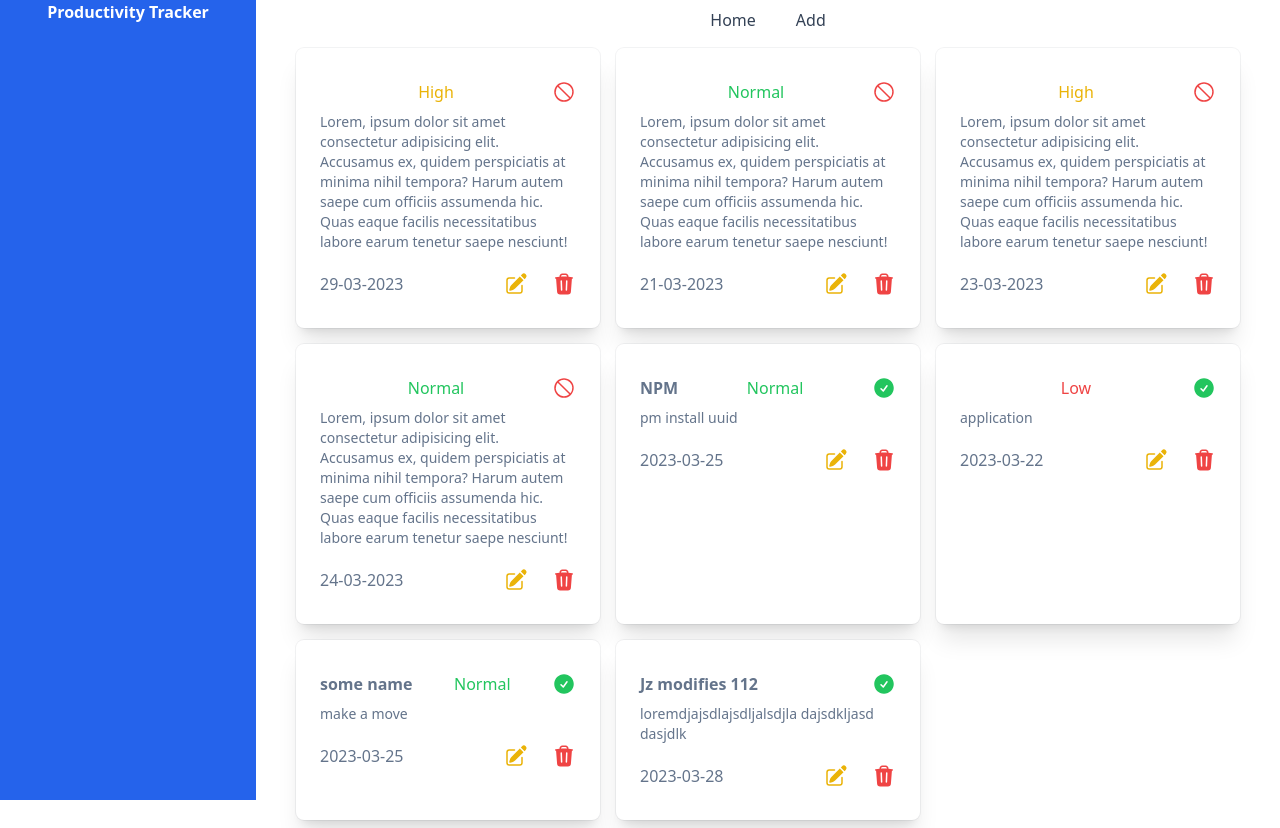
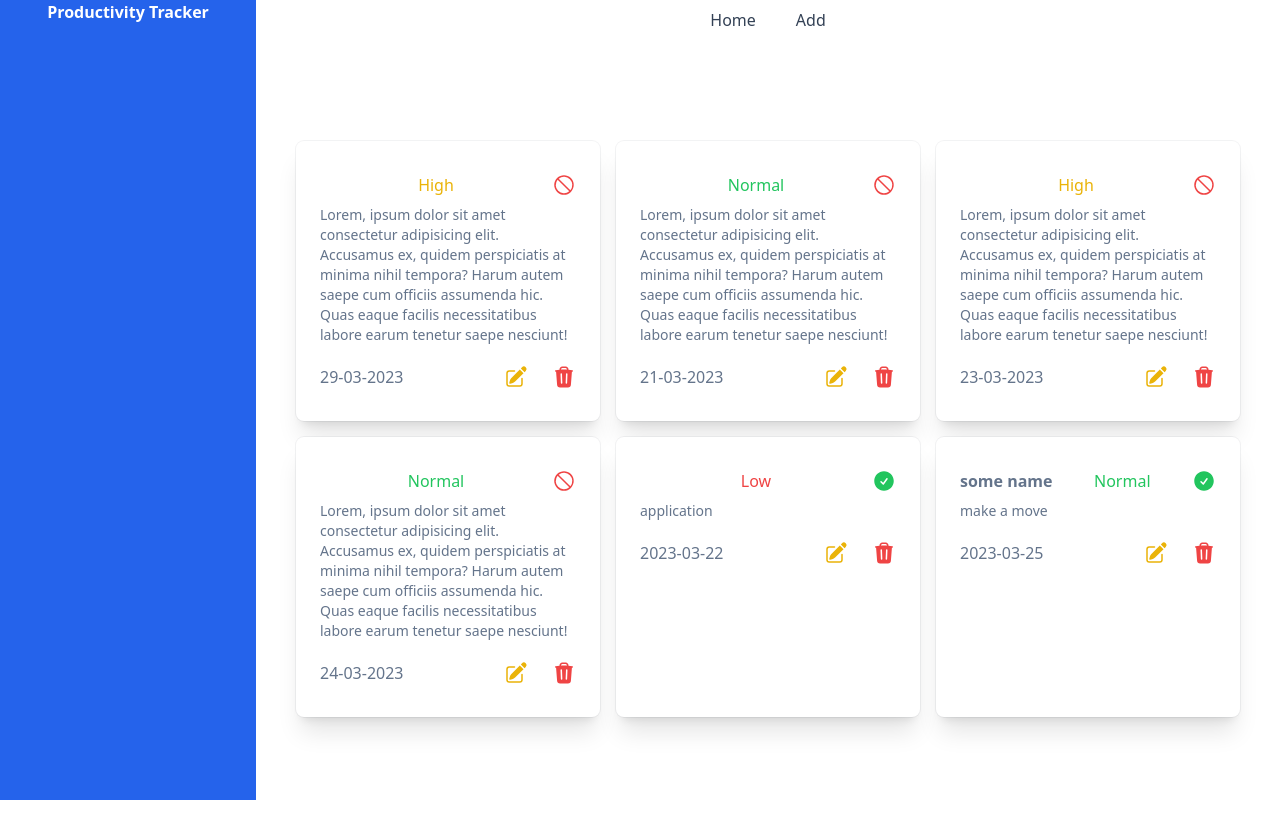
Before and after one commit to nahimanajz/todolist-react-typescript, a React (Create React App) app: page / in a window 1280 px wide. After the commit the page ends 800 px from the top, so only its background shows below. Built offline with nearby package versions, Linux system fonts and the light colour scheme; data requests are answered from the project's data file.

Commit message:
refactor:Implement delete todo on home component

```diff
--- a/src/components/form/EditTodo.tsx
+++ b/src/components/form/EditTodo.tsx
@@ -5,6 +5,7 @@ import { useEffect, useState } from "react";
 import { useNavigate } from "react-router-dom";
 interface EditTodoProps {
   todo: Todo;
+//  handleUpdate: Function,
 }
 //{ todo }: { todo: Todo }
 
@@ -44,9 +45,6 @@ export const EditTodo = ({ todo }: EditTodoProps) => {
         setLoading(false);
       }
   };
-  // useEffect(() => {
-
-  // }, [updatedTodo]);
 
   const {name, done, text, dueDate, priority } = updatedTodo;
   return (
--- a/src/components/ui/TodoItem.tsx
+++ b/src/components/ui/TodoItem.tsx
@@ -8,20 +8,11 @@ import {
 import { ReactElement } from "react";
 import { EditTodo } from "../form/EditTodo";
 
-const TaskItem = ({ todo }: { todo: Todo }): ReactElement => {
+const TaskItem = ({ todo, deleteTodo }: { todo: Todo, deleteTodo:Function }): ReactElement => {
   const { id, name, done, text, dueDate, priority } = todo;
 
   const handleDeleteTodo = async (id: string) => {
-    try {
-      const response = await fetch(`${SERVER_URL}/${id}`, {
-        method: "DELETE",
-      });
-      if (!response.ok) {
-        throw new Error(`HTTP error${response.status}`);
-      }
-    } catch (err) {
-      console.log("something went wrong", err);
-    }
+    deleteTodo(id)
   };
 
   return (
--- a/src/data/db.json
+++ b/src/data/db.json
@@ -29,15 +29,6 @@
       "text": "Lorem, ipsum dolor sit amet consectetur adipisicing elit. Accusamus ex, quidem perspiciatis at minima nihil tempora? Harum autem saepe cum officiis assumenda hic. Quas eaque facilis necessitatibus labore earum tenetur saepe nesciunt!"
     },
     {
-      "Name": "pm install uuid",
-      "dueDate": "2023-03-25",
-      "done": "0",
-      "priority": "Normal",
-      "text": "pm install uuid",
-      "id": "bJ-YKj9",
-      "name": "NPM"
-    },
-    {
       "Name": "application ",
       "dueDate": "2023-03-22",
       "done": "1",
@@ -52,13 +43,6 @@
       "done": "0",
       "text": "make a move",
       "id": "cUXWt6J"
-    },
-    {
-      "name": "Jz modifies 112",
-      "dueDate": "2023-03-28",
-      "done": "1",
-      "text": "loremdjajsdlajsdljalsdjla\ndajsdkljasd\ndasjdlk\n",
-      "id": "0GxHFr1"
     }
   ]
 }
--- a/src/pages/Tasks/index.tsx
+++ b/src/pages/Tasks/index.tsx
@@ -24,6 +24,18 @@ export const TasksList: FC = (): ReactElement => {
       setLoading(false);
     }
   };
+  const deleteTodo=async(id: string) => {
+    try {
+      const response = await fetch(`${SERVER_URL}/${id}`, {
+        method: "DELETE",
+      });
+      if (!response.ok) {
+        throw new Error(`HTTP error${response.status}`);
+      }
+    } catch (err) {
+      console.log("something went wrong", err);
+    }
+  }
 
   useEffect(() => {
     fetchTodos();
@@ -39,7 +51,7 @@ export const TasksList: FC = (): ReactElement => {
           <div className="text-red-500">Something went wrong</div>
         ) : (
           todos &&
-          todos.map((todo) =><TodoItem todo={todo}/>)
+          todos.map((todo) =><TodoItem todo={todo} deleteTodo={deleteTodo}/>)
         )}
       </div>
     </>
```
